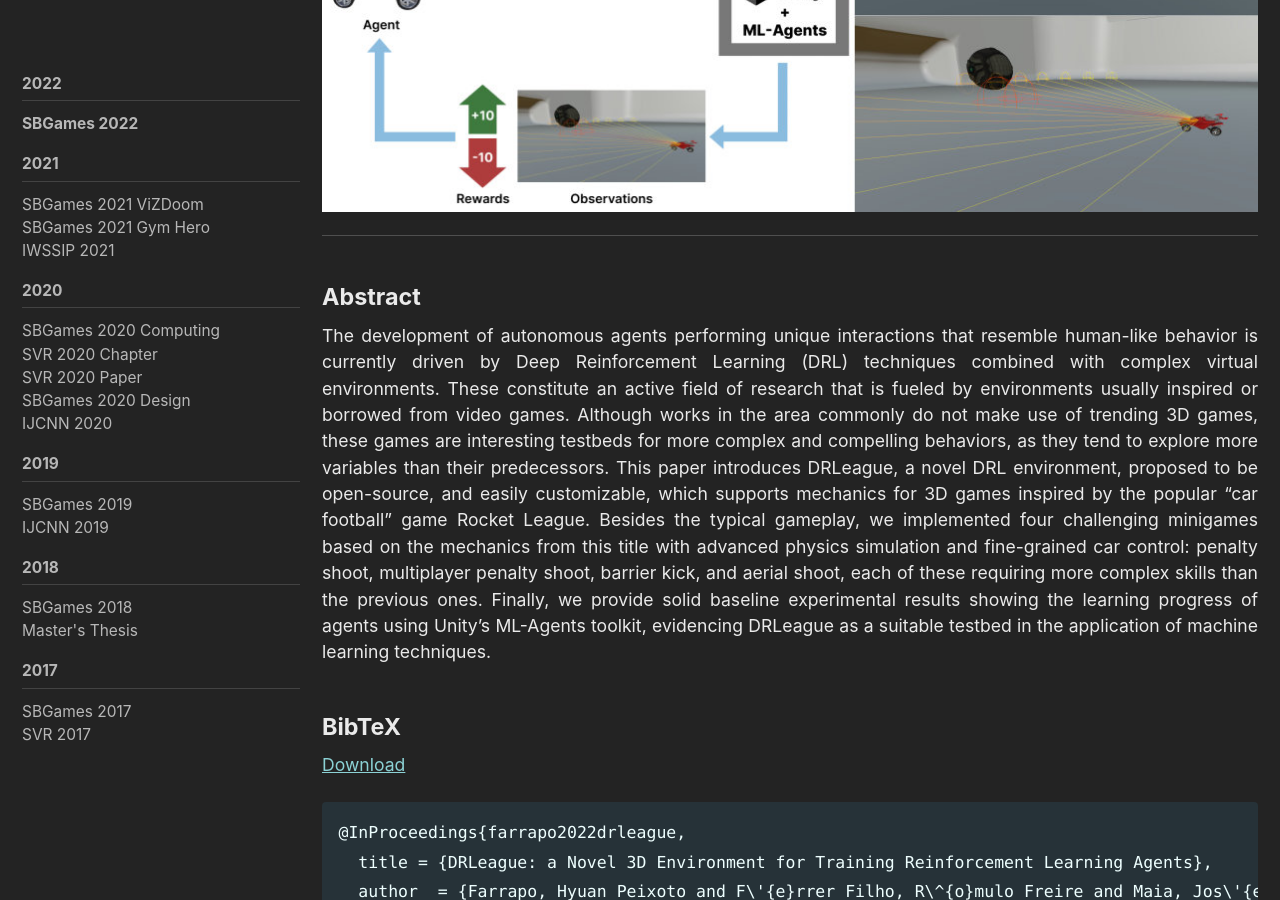
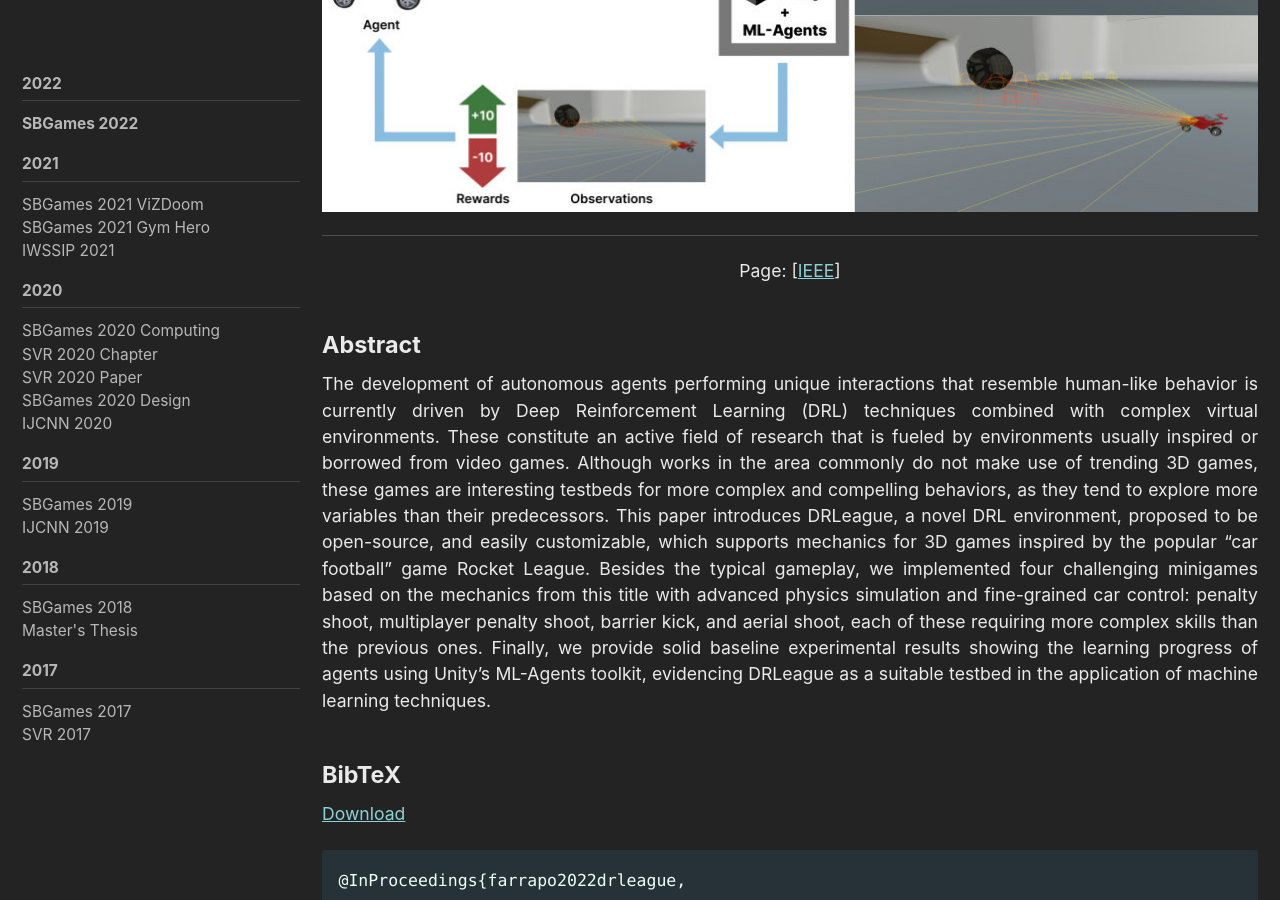
Before and after one commit to paulobruno/PersonalSite, a Jekyll site: the page built from _posts/publications/2022-10-25-SBGames-drleague.md, in a window 1280 px wide and 900 px high, scrolled down 612 px. Built offline with Jekyll 4.4.1, drawn with Linux system fonts in a browser that asks for light colours; cached includes are drawn as plain includes.

Commit message:
Add SBGames DRLeague paper IEEE link

```diff
--- a/_posts/publications/2022-10-25-SBGames-drleague.md
+++ b/_posts/publications/2022-10-25-SBGames-drleague.md
@@ -30,8 +30,7 @@
 
 ---
 
-<!-- Paper: [[PDF](https://www.sbgames.org/proceedings2022/ComputacaoFull/.pdf)] -->
-<!--  Page: [[IEEE](https://ieeexplore.ieee.org/document/)] -->
+Page: [[IEEE](https://ieeexplore.ieee.org/document/9961113)]
 
 
 ### Abstract
```
